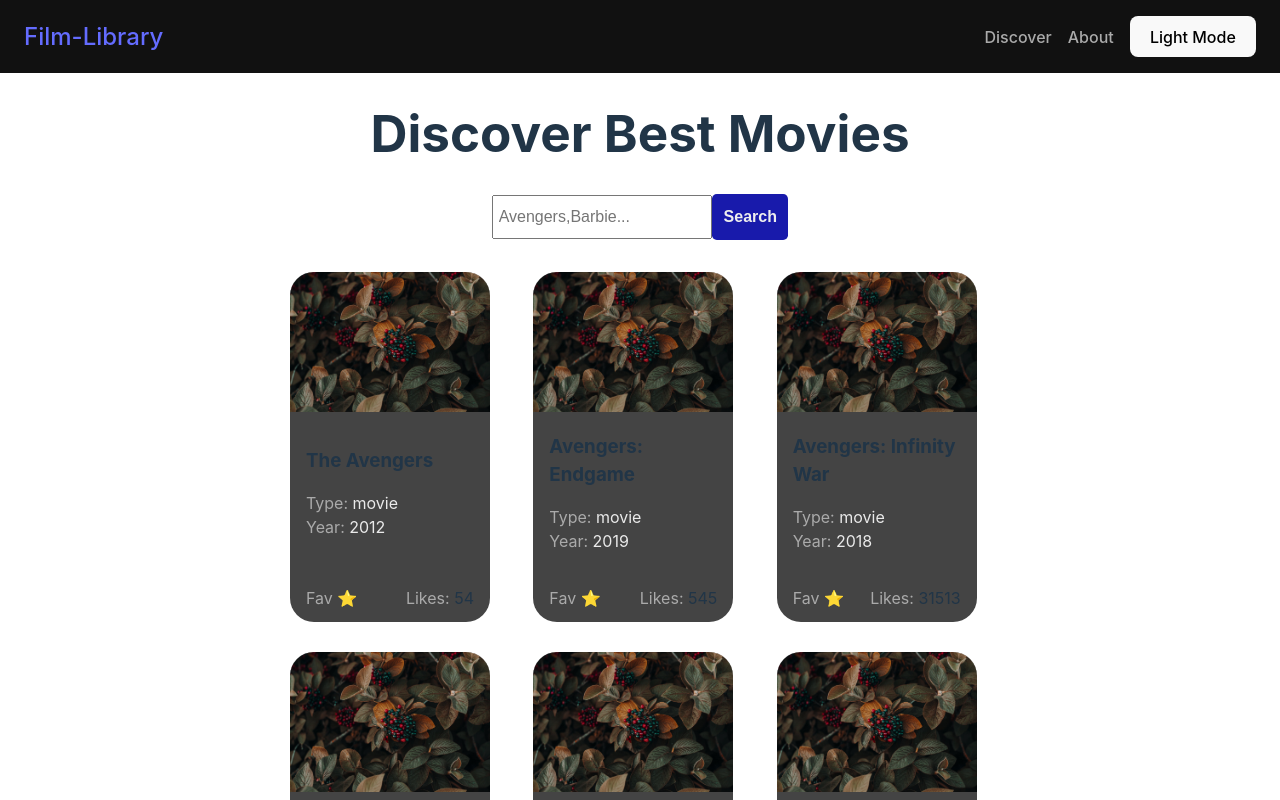
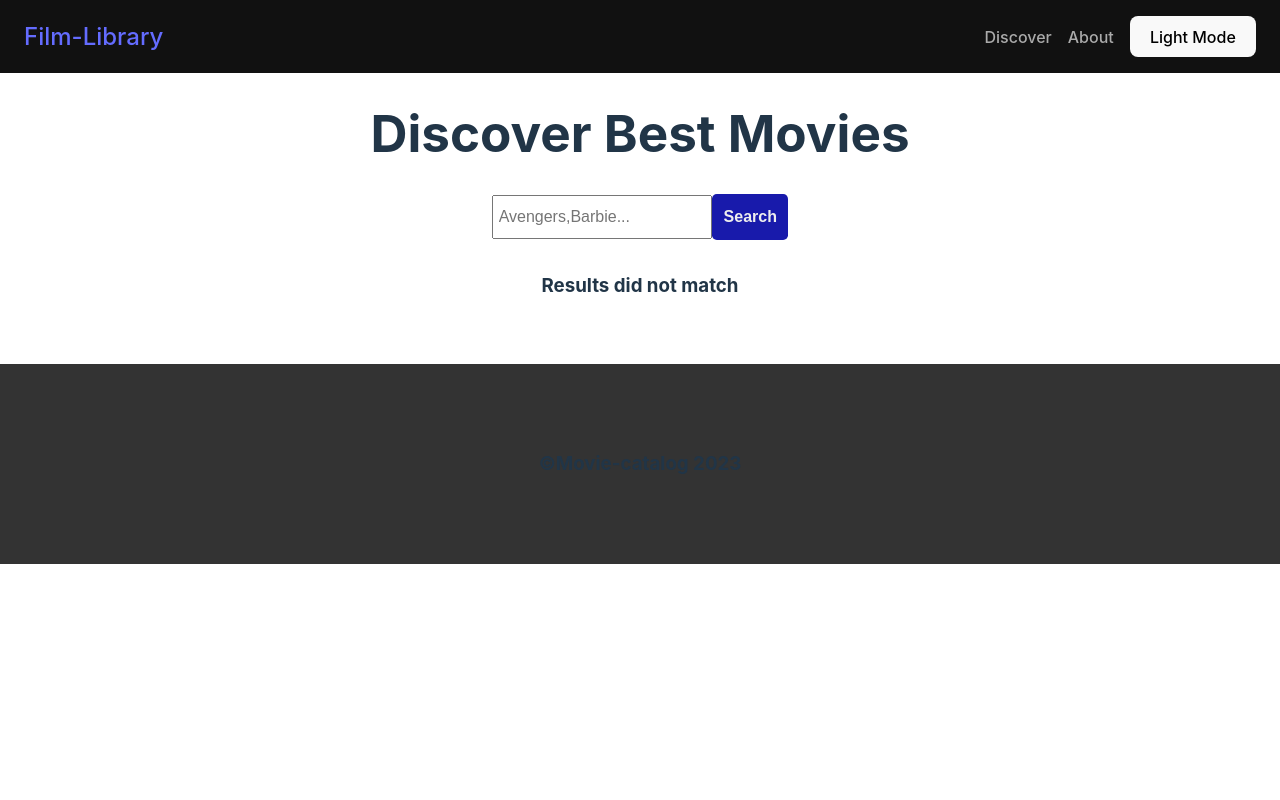
Before and after one commit to samuelperezcode/react-movies-catalog, a React (Vite) app: page /discover in a window 1280 px wide. Shown: the top 800 px of the page. Built offline with nearby package versions, Linux system fonts and the light colour scheme.

Commit message:
Working on DiscoverPage, SearchBar created with useSearch and MovieContext

```diff
--- a/src/App.jsx
+++ b/src/App.jsx
@@ -7,6 +7,8 @@ import Footer from './components/Footer'
 import Router from './components/Router'
 import Route from './components/Route'
 import Loader from './components/Loader'
+
+import { MoviesProvider } from './context/movies'
 
 import './App.css'
 // Dinamic import
@@ -41,7 +43,7 @@ function App () {
   ]
 
   return (
-    <>
+    <MoviesProvider>
       <Header />
       <Suspense fallback={<Loader />}>
         <Router routes={routes} defaultComponent={Page404}>
@@ -51,7 +53,7 @@ function App () {
         </Router>
       </Suspense>
       <Footer />
-    </>
+    </MoviesProvider>
   )
 }
 
--- a/src/components/SearchBar.jsx
+++ b/src/components/SearchBar.jsx
@@ -1,10 +1,25 @@
 import './SearchBar.css'
+import { useSearch } from '../hooks/useSearch'
 
-function SearchBar () {
+function SearchBar ({ fn }) {
+  const { query, setQuery, error } = useSearch()
+
+  const handleSubmit = (e) => {
+    e.preventDefault()
+    fn()
+  }
+  const handleChange = (e) => {
+    const newQuery = e.target.value
+    if (newQuery.startsWith(' ')) return
+    setQuery(newQuery)
+    fn()
+  }
+
   return (
-    <form action='' className='search-bar'>
-      <input className='search-bar--input' type='text' name='movie' id='movie' placeholder='Avengers,Barbie...' />
+    <form action='' className='search-bar' onSubmit={handleSubmit}>
+      <input onChange={handleChange} className='search-bar--input' type='text' name='query' value={query} placeholder='Avengers,Barbie...' />
       <input className='search-bar--btn' type='submit' value='Search' />
+      {error && <p style={{ color: 'red' }}>{error}</p>}
     </form>
   )
 }
--- /dev/null
+++ b/src/context/movies.jsx
@@ -0,0 +1,13 @@
+import { createContext, useState } from 'react'
+
+export const MoviesContext = createContext()
+
+export function MoviesProvider ({ children }) {
+  const [query, setQuery] = useState('')
+
+  return (
+    <MoviesContext.Provider value={{ query, setQuery }}>
+      {children}
+    </MoviesContext.Provider>
+  )
+}
--- a/src/hooks/useMovies.js
+++ b/src/hooks/useMovies.js
@@ -1,7 +1,12 @@
+import { useContext, useState } from 'react'
 import movies from '../mocks/movies.json'
+import { MoviesContext } from '../context/movies'
 
 export function useMovies () {
-  const listMovies = movies.movies
+  const [moviesData, setMoviesData] = useState({})
+  const { query } = useContext(MoviesContext)
+
+  const listMovies = moviesData.movies
   const mappedMovies = listMovies?.map(movie => ({
     id: movie.imdbID,
     title: movie.Title,
@@ -12,5 +17,13 @@ export function useMovies () {
     year: movie.Year
   }))
 
-  return { movies: mappedMovies }
+  const getMovies = () => {
+    if (query) {
+      setMoviesData(movies)
+    } else {
+      setMoviesData({ result: 'Empty' })
+    }
+  }
+
+  return { movies: mappedMovies, getMovies }
 }
--- /dev/null
+++ b/src/hooks/useSearch.js
@@ -0,0 +1,28 @@
+import { useContext, useEffect, useRef, useState } from 'react'
+import { MoviesContext } from '../context/movies'
+
+export const useSearch = () => {
+  const { query, setQuery } = useContext(MoviesContext)
+  const [error, setError] = useState(null)
+  const isFirstInput = useRef(true)
+
+  useEffect(() => {
+    if (isFirstInput.current) {
+      isFirstInput.current = query === ''
+      return
+    }
+    if (query === '') {
+      setError('Can not search empty names of movies')
+      return
+    }
+    if (query.length < 1) {
+      setError('scasdcsd')
+      return
+    }
+    // todas las validaciones que necesites...
+
+    setError(null)
+  }, [query])
+
+  return { query, setQuery, error }
+}
--- a/src/pages/DiscoverPage.jsx
+++ b/src/pages/DiscoverPage.jsx
@@ -4,11 +4,12 @@ import SearchBar from '../components/SearchBar'
 import { useMovies } from '../hooks/useMovies'
 
 function DiscoverPage () {
-  const { movies } = useMovies()
+  const { movies, getMovies } = useMovies()
+  console.log(movies)
   return (
     <main>
       <h1 style={{ paddingTop: '2rem' }}>Discover Best Movies</h1>
-      <SearchBar />
+      <SearchBar fn={getMovies} />
       <div className='container'>
         <Movies listMovies={movies} />
       </div>
```
Also changed, not shown: .eslintrc.cjs.
